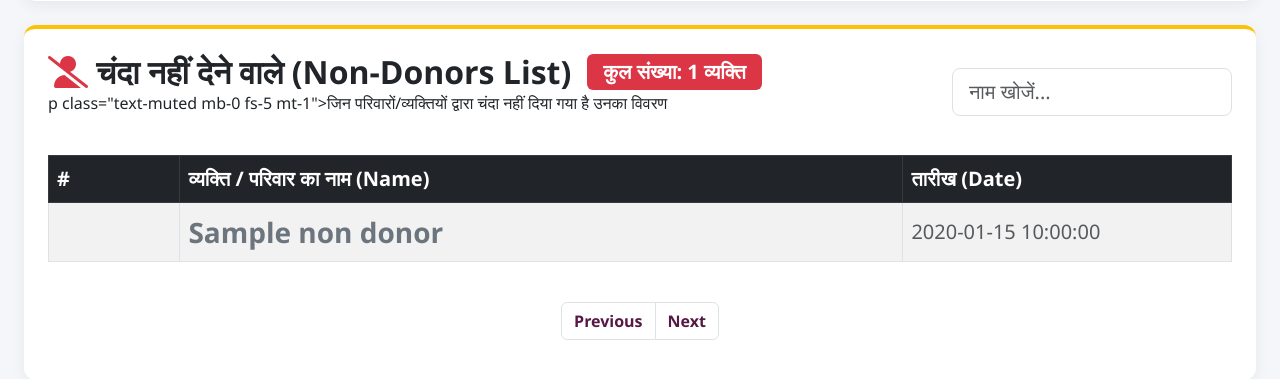
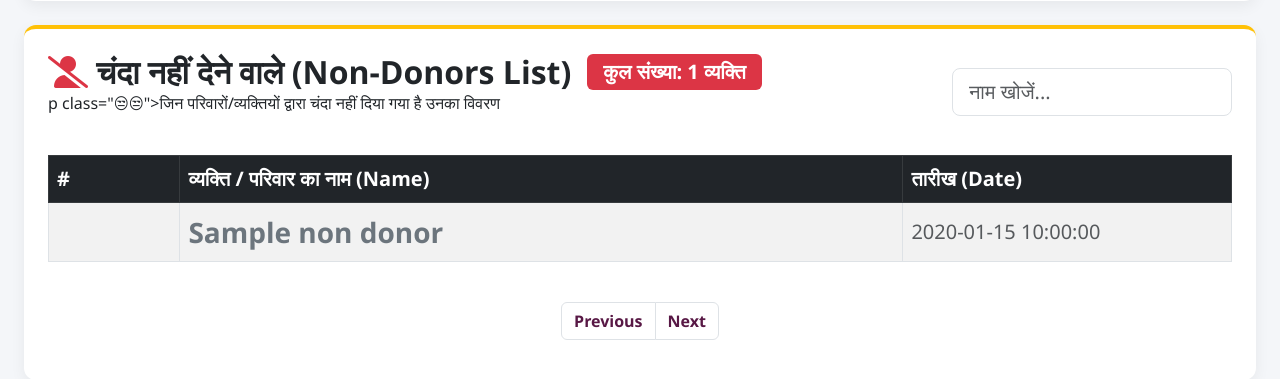
Before and after one commit to pachmodurga/pachmodurgapuja, a Flask app: template templates/index.html in a window 1280 px wide. Shown: the part 2082-2461 px from the top of the page. Run offline with Flask 3, Linux system fonts and the light colour scheme; the template is opened without the code that fills it: most values are stand-ins (such as "Sample title", 1, 10 or a date in 2020); some libraries are stand-ins or nearby versions.

Commit message:
Update index.html

```diff
--- a/templates/index.html
+++ b/templates/index.html
@@ -436,7 +436,7 @@
                             <span class="badge bg-danger fs-5 px-3 py-2">कुल संख्या: {{ total_non_donors_count }} व्यक्ति</span>
                         </div>
                     </div>
-                    p class="text-muted mb-0 fs-5 mt-1">जिन परिवारों/व्यक्तियों द्वारा चंदा नहीं दिया गया है उनका विवरण</p>
+                    p class="😒😒">जिन परिवारों/व्यक्तियों द्वारा चंदा नहीं दिया गया है उनका विवरण</p>
                 </div>
 
                 <div class="d-flex gap-2 flex-wrap">
```
